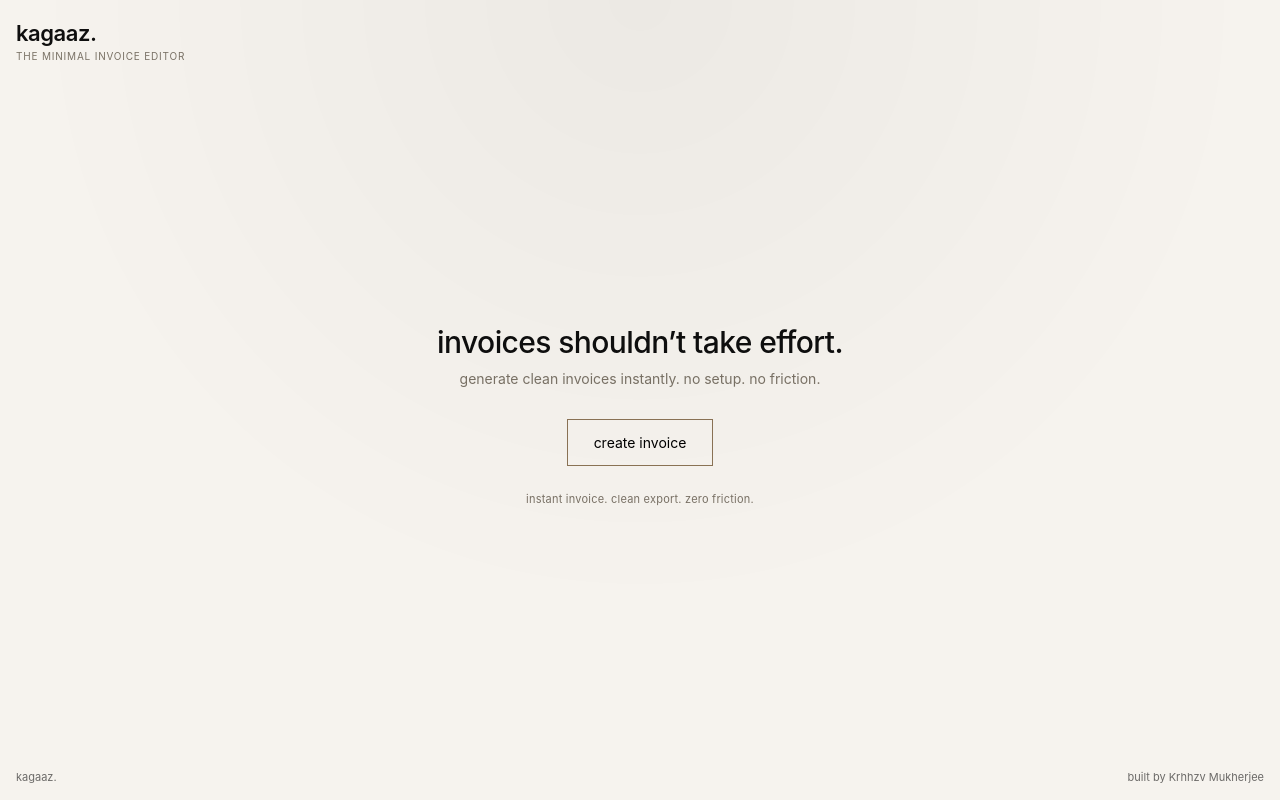
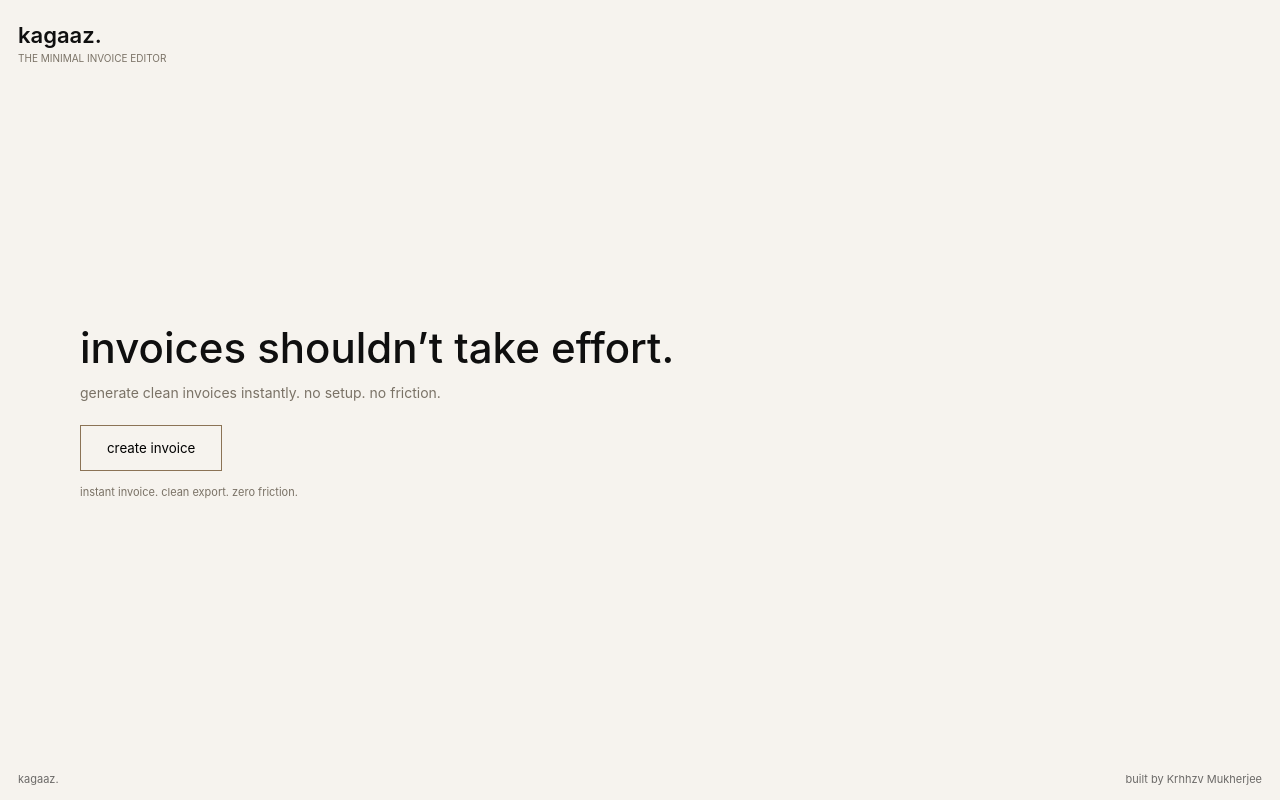
Before and after one commit to krhhzv/Kagaaz, a plain HTML site: page index.html in a window 1280 px wide. Drawn offline with nearby package versions, Linux system fonts and the light colour scheme.

Commit message:
Update index.html

```diff
--- a/index.html
+++ b/index.html
@@ -29,16 +29,6 @@
 body{
   background:var(--bg);
   color:var(--text);
-  overflow-x:hidden;
-}
-
-/* subtle depth */
-body::after{
-  content:"";
-  position:fixed;
-  inset:0;
-  background:radial-gradient(circle at top, rgba(0,0,0,0.04), transparent 60%);
-  pointer-events:none;
 }
 
 /* ===== PAGE ===== */
@@ -47,20 +37,18 @@ body::after{
 
 /* ===== HEADER ===== */
 .header{
-  padding:20px 16px 10px;
+  padding:22px 18px 0;
 }
 
 .logo{
   font-size:22px;
   font-weight:600;
-  letter-spacing:-0.02em;
 }
 
 .tag{
   font-size:10px;
   color:var(--muted);
   margin-top:4px;
-  letter-spacing:.08em;
 }
 
 /* ===== HOME ===== */
@@ -68,6 +56,7 @@ body::after{
   flex:1;
   display:flex;
   flex-direction:column;
+  justify-content:space-between;
 }
 
 /* HERO */
@@ -75,32 +64,28 @@ body::after{
   flex:1;
   display:flex;
   flex-direction:column;
-  justify-content:center;
-  padding:0 22px;
+  justify-content:space-evenly;
+  padding:0 20px;
 }
 
-/* TEXT BLOCK */
-.block{
-  text-align:center;
-  margin-bottom:32px;
+.text-group{
+  max-width:520px;
 }
 
-.block h1{
+.text-group h1{
   font-size:30px;
   font-weight:500;
-  letter-spacing:-0.02em;
+  line-height:1.2;
   margin-bottom:10px;
 }
 
-.block p{
+.text-group p{
   font-size:14px;
   color:var(--muted);
 }
 
-/* CTA */
 .cta-wrap{
-  text-align:center;
-  margin-bottom:26px;
+  margin-top:10px;
 }
 
 .cta{
@@ -108,28 +93,23 @@ body::after{
   padding:14px 26px;
   background:transparent;
   cursor:pointer;
-  font-size:14px;
-  transition:.2s ease;
+  transition:.2s;
 }
 
 .cta:hover{
   transform:scale(1.05);
-  box-shadow:0 10px 25px rgba(139,115,85,0.18);
 }
 
-/* TRUST LINE */
 .trust{
-  text-align:center;
   font-size:11px;
   color:var(--muted);
-  letter-spacing:.02em;
 }
 
 /* FOOTER */
 .footer{
   display:flex;
   justify-content:space-between;
-  padding:12px 16px 16px;
+  padding:14px 18px;
   font-size:11px;
   opacity:.6;
 }
@@ -140,7 +120,6 @@ body::after{
   flex-direction:column;
 }
 
-/* LEFT */
 .left{
   padding:20px;
   display:flex;
@@ -166,13 +145,11 @@ input,select{
 .btn:hover{transform:scale(1.03);}
 .btn:active{transform:scale(0.95);}
 
-/* RIGHT */
 .right{
   padding:30px;
   overflow:auto;
 }
 
-/* INVOICE */
 .invoice{
   background:white;
   padding:38px;
@@ -236,11 +213,39 @@ input,select{
   font-size:16px;
 }
 
-/* DESKTOP */
+/* ===== DESKTOP ===== */
 @media(min-width:900px){
-  .app{flex-direction:row;height:100vh;}
-  .left{width:320px;border-right:1px solid var(--border);}
-  .right{flex:1;}
+
+  .hero{
+    justify-content:center;
+    align-items:flex-start;
+    padding:0 80px;
+  }
+
+  .text-group{
+    max-width:600px;
+  }
+
+  .text-group h1{
+    font-size:42px;
+  }
+
+  .cta-wrap{margin-top:24px;}
+  .trust{margin-top:14px;}
+
+  .app{
+    flex-direction:row;
+    height:100vh;
+  }
+
+  .left{
+    width:320px;
+    border-right:1px solid var(--border);
+  }
+
+  .right{
+    flex:1;
+  }
 }
 
 </style>
@@ -259,7 +264,7 @@ input,select{
 
 <div class="hero">
 
-<div class="block">
+<div class="text-group">
 <h1>invoices shouldn’t take effort.</h1>
 <p>generate clean invoices instantly. no setup. no friction.</p>
 </div>
@@ -432,7 +437,7 @@ function update(){
 }
 
 /* DOWNLOAD */
-function downloadPNG(e){
+function downloadPNG(){
   html2canvas(invoice,{scale:2}).then(c=>{
     let a=document.createElement("a");
     a.href=c.toDataURL();
@@ -441,7 +446,7 @@ function downloadPNG(e){
   });
 }
 
-function downloadPDF(e){
+function downloadPDF(){
   html2canvas(invoice,{scale:2}).then(c=>{
     const pdf=new jspdf.jsPDF("p","mm","a4");
     const w=210;
@@ -453,7 +458,6 @@ function downloadPDF(e){
 
 /* INIT */
 const itemsDiv=document.getElementById("items");
-
 document.addEventListener("input",update);
 addItem();
 
```
